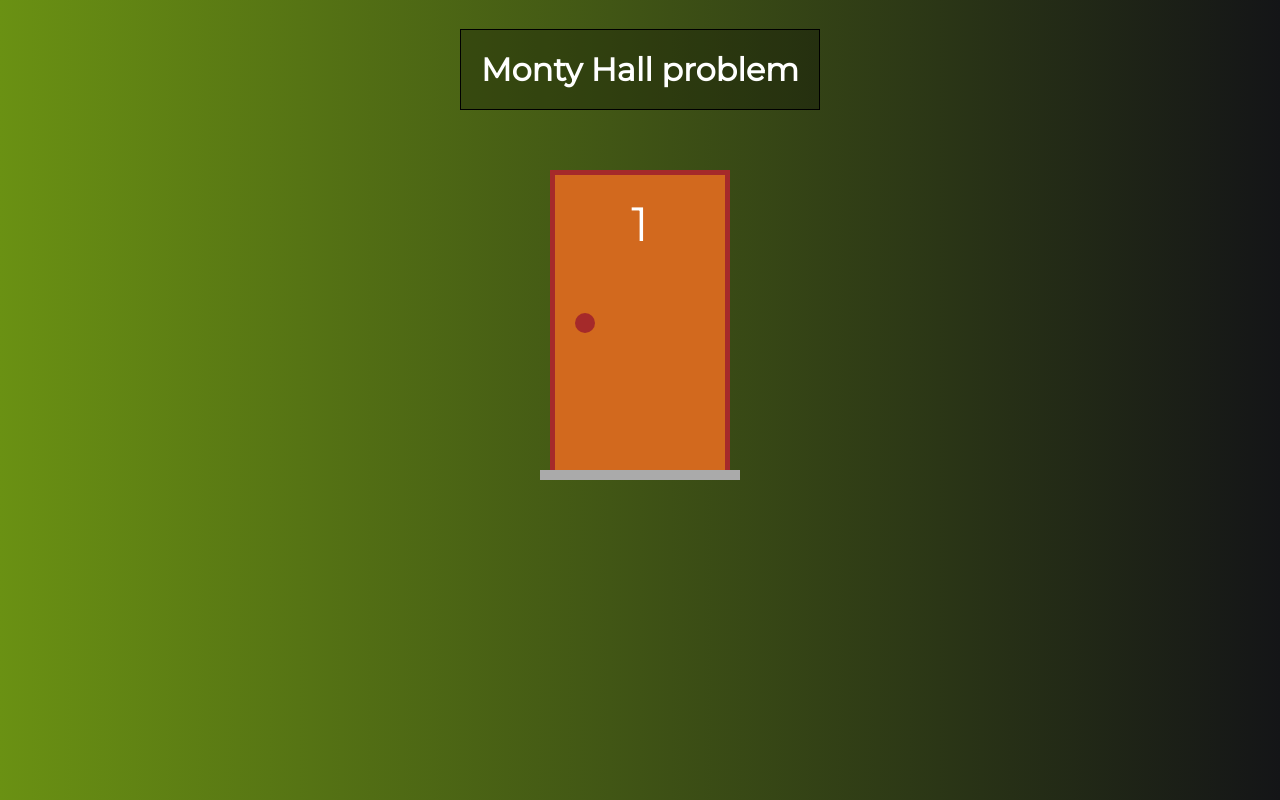
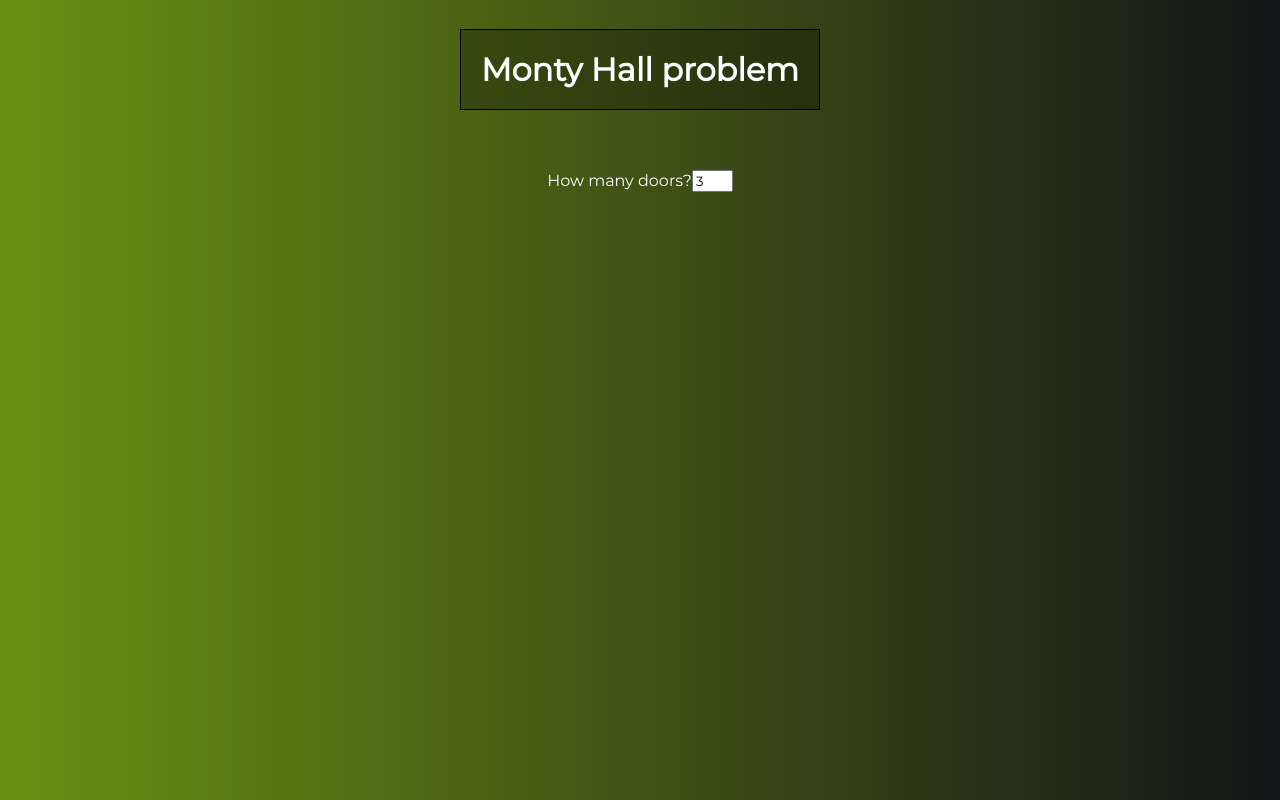
Before and after one commit to Andreas-Ziegler22/montyhall-vue-project, a Vue app: page / in a window 1280 px wide. Built offline with nearby package versions, Linux system fonts and the light colour scheme; the HTML template or start-up script is replaced by a standard one.

Commit message:
first part of the form

```diff
--- a/src/App.vue
+++ b/src/App.vue
@@ -1,8 +1,15 @@
 <template>
   <div id="app">
     <h1>Monty Hall problem</h1>
-
-    <Door number="1" :hasGift="true"></Door>
+    <div v-if="!started">
+      <label for="doorsAmount">How many doors?</label>
+      <input
+        type="text"
+        id="doorsAmount"
+        size="3"
+        v-model.number="doorsAmount"
+      />
+    </div>
   </div>
 </template>
 
@@ -12,6 +19,13 @@ import Door from "./components/Door.vue";
 export default {
   name: "App",
   components: { Door },
+  data: function () {
+    return {
+      started: false,
+      doorsAmount: 3,
+      selectedDoor: null,
+    };
+  },
 };
 </script>
 
--- a/src/components/Gift.vue
+++ b/src/components/Gift.vue
@@ -9,7 +9,7 @@
 
 <script>
 export default {
-  name: "Gift-component",
+  name: "Gift-Component",
 };
 </script>
 
```
